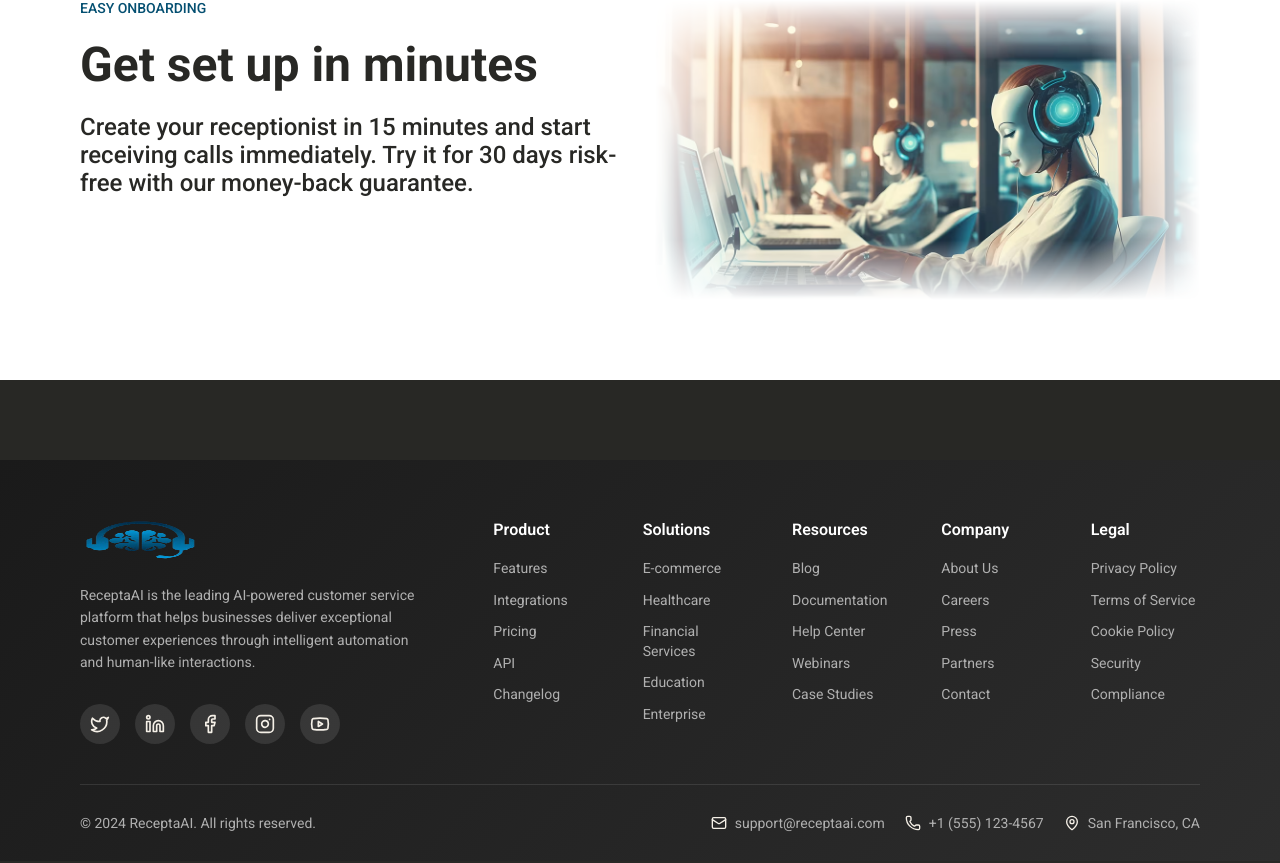
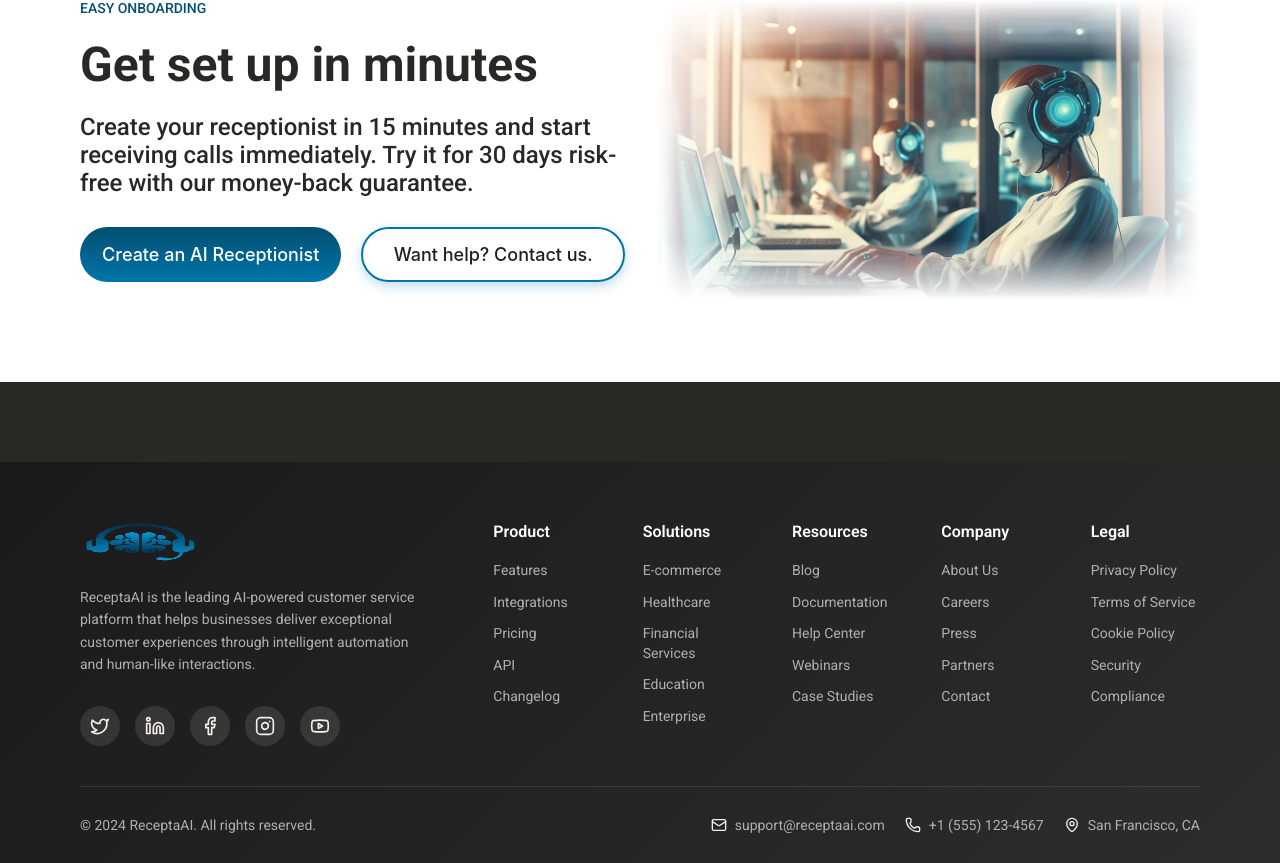
Before and after one commit to AhmedTohamy01/VoxAI, a Next.js app: page / in a window 1280 px wide. Shown: the part 4341-5204 px from the top of the page. Built offline with nearby package versions, Linux system fonts and the light colour scheme.

Commit message:
feat [Onboarding] : add buttons

```diff
--- a/components/Home/Onboarding/Onboarding.tsx
+++ b/components/Home/Onboarding/Onboarding.tsx
@@ -3,6 +3,7 @@
 import Image from 'next/image'
 import { useRef } from 'react'
 import { motion, useInView } from 'framer-motion'
+import { Button } from 'antd'
 
 /*---> Component <---*/
 export default function Onboarding() {
@@ -28,6 +29,10 @@
             immediately. Try it for 30 days risk-free with our money-back
             guarantee.
           </SubTitle>
+          <ButtonsWrapper>
+            <StyledButton>Create an AI Receptionist</StyledButton>
+            <StyledOutlineButton>Want help? Contact us.</StyledOutlineButton>
+          </ButtonsWrapper>
         </TextWrapper>
         <ImageWrapper
           ref={imageRef}
@@ -50,6 +55,12 @@
     </MainWrapper>
   )
 }
+
+const ButtonsWrapper = styled.div`
+  /* border: 1px solid red; */
+  display: flex;
+  gap: 20px;
+`
 
 /*---> Styles <---*/
 const MainWrapper = styled.div`
@@ -89,6 +100,7 @@
   font-size: 24px;
   font-weight: 500;
   color: #282825;
+  margin-bottom: 30px;
 `
 
 const TextWrapper = styled.div`
@@ -117,3 +129,50 @@
   mask-repeat: no-repeat;
   -webkit-mask-repeat: no-repeat;
 `
+
+const StyledButton = styled(Button)`
+  /* border: 1px solid red; */
+  background: linear-gradient(to bottom, #044f71, #0075aa) !important;
+  color: #ffffff !important;
+  border: none;
+  width: 100%;
+  height: 55px;
+  font-size: 18px;
+  font-weight: 500;
+  border-radius: 28px;
+  box-shadow: 0 4px 12px rgba(255, 255, 255, 0.15);
+  transition: box-shadow 0.3s ease;
+  margin-bottom: 20px;
+
+  &:hover,
+  &:focus {
+    filter: brightness(0.92);
+    color: #ffffff !important;
+    box-shadow: 0 6px 20px rgba(255, 255, 255, 0.25);
+  }
+`
+
+const StyledOutlineButton = styled(Button)`
+  background: transparent !important;
+  /* color: #ffffff !important; */
+  border: 2px solid #0075aa !important;
+  width: 100%;
+  height: 55px;
+  font-size: 18px;
+  font-weight: 500;
+  border-radius: 28px;
+  box-shadow: 0 4px 12px rgba(0, 117, 170, 0.25);
+  transition: all 0.3s ease;
+
+  &:hover,
+  &:focus {
+    background: transparent !important; /* keep it transparent */
+    color: black !important;
+    border-color: #00aaff !important; /* slightly brighter border on hover */
+    box-shadow: 0 6px 16px rgba(0, 117, 170, 0.4); /* a bit stronger but same hue */
+  }
+
+  &:active {
+    transform: scale(0.98); /* optional: subtle click effect */
+  }
+`
```
